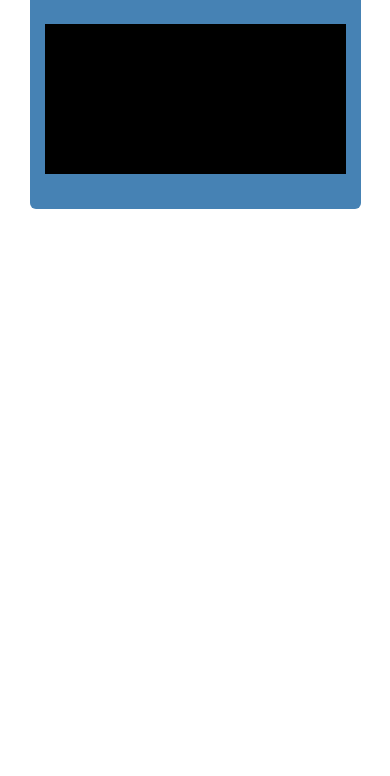
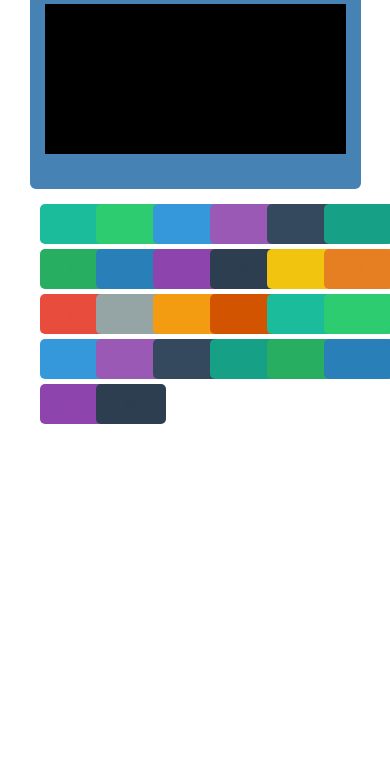
Before and after one commit to tmisv2/throwing-shapes, a plain HTML site: page src/index.html in a window 390 px wide. Shown: the part 68-844 px from the top of the page. Drawn offline with nearby package versions, Linux system fonts and the light colour scheme; no server answers.

Commit message:
added responsive pads to support mobile devices

```diff
--- a/src/assets/css/style.css
+++ b/src/assets/css/style.css
@@ -6,7 +6,6 @@ canvas
 
 body, html {
     height: 100%;
-    margin: 0;
     text-transform: uppercase;
 }
 
@@ -19,14 +18,47 @@ h1{
     color:steelblue;
     font-size: 20px;
     padding:0 5px;
+    margin-top: 0;
 }
 
 .jumbotron {
     padding: 30px;
     background-color: steelblue;
+    margin: 0;
 }
 
 .note
 {
     float: right;
 }
+
+.keyboard {
+    width: 100%;
+    margin: 0;
+    padding-top: 10px;
+    text-align: center;
+}
+
+
+.pad
+{
+    color:white;
+    height: 40px;
+    width:70px;
+    min-width: 40px;
+    max-width:80px;
+    border-radius: 5px;
+    border: none;
+    text-transform: uppercase;
+    display: inline-block;
+    margin-top: 5px;
+}
+.pad:focus {
+    border:none;
+    outline: none;
+}
+
+.col-xs-1 {
+    min-width: 50px;
+    max-width:80px;
+}
--- a/src/index.html
+++ b/src/index.html
@@ -170,7 +170,11 @@
         };
 
         function onKeyDown() {
-            if(keyData[event.key]) {
+            throwShape(event.key);
+        }
+
+        function throwShape(key) {
+            if(keyData[key]) {
                 var maxPoint = new Point(view.size.width,view.size.height);
                 var randomPoint = Point.random();
                 var point = maxPoint * randomPoint;
@@ -191,8 +195,8 @@
                         var newShape = new Path.Rectangle(point,500);
                         break;
                 }
-                newShape.fillColor=keyData[event.key].color;
-                keyData[event.key].sound.play();
+                newShape.fillColor=keyData[key].color;
+                keyData[key].sound.play();
                 shapes.push(newShape);
             }
         }
@@ -213,6 +217,16 @@
             }
         }
 
+        $(".pad").on("click", function () {
+            throwShape($(this).text());
+
+        });
+
+        $(".pad").each(function () {
+            $(this).css("background-color",keyData[$(this).text()].color);
+            $(this).css("color",keyData[$(this).text()].color);
+        });
+
 
 
 
@@ -226,6 +240,40 @@
     <div class="jumbotron">
         <canvas id="myCanvas" ></canvas>
     </div>
+    <div class="container keyboard visible-sm visible-xs">
+        <div class="row">
+            <div class="col-xs-2"><button class="pad">q</button></div>
+            <div class="col-xs-2"><button class="pad">w</button></div>
+            <div class="col-xs-2"><button class="pad">e</button></div>
+            <div class="col-xs-2"><button class="pad">r</button></div>
+            <div class="col-xs-2"><button class="pad">t</button></div>
+            <div class="col-xs-2"><button class="pad">y</button></div>
+            <div class="col-xs-2"><button class="pad">u</button></div>
+            <div class="col-xs-2"><button class="pad">i</button></div>
+            <div class="col-xs-2"><button class="pad">o</button></div>
+            <div class="col-xs-2"><button class="pad">p</button></div>
+            <div class="col-xs-2"><button class="pad">a</button></div>
+            <div class="col-xs-2"><button class="pad">s</button></div>
+            <div class="col-xs-2"><button class="pad">d</button></div>
+            <div class="col-xs-2"><button class="pad">f</button></div>
+            <div class="col-xs-2"><button class="pad">g</button></div>
+            <div class="col-xs-2"><button class="pad">h</button></div>
+            <div class="col-xs-2"><button class="pad">j</button></div>
+            <div class="col-xs-2"><button class="pad">k</button></div>
+            <div class="col-xs-2"><button class="pad">l</button></div>
+            <div class="col-xs-2"><button class="pad">z</button></div>
+            <div class="col-xs-2"><button class="pad">x</button></div>
+            <div class="col-xs-2"><button class="pad">c</button></div>
+            <div class="col-xs-2"><button class="pad">v</button></div>
+            <div class="col-xs-2"><button class="pad">b</button></div>
+            <div class="col-xs-2"><button class="pad">n</button></div>
+            <div class="col-xs-2"><button class="pad">m</button></div>
+        </div>
+    </div>
 </div>
+<script
+        src="https://code.jquery.com/jquery-3.2.1.min.js"
+        integrity="sha256-hwg4gsxgFZhOsEEamdOYGBf13FyQuiTwlAQgxVSNgt4="
+        crossorigin="anonymous"></script>
 </body>
 </html>
```
Also changed, not shown: 1 other file.
